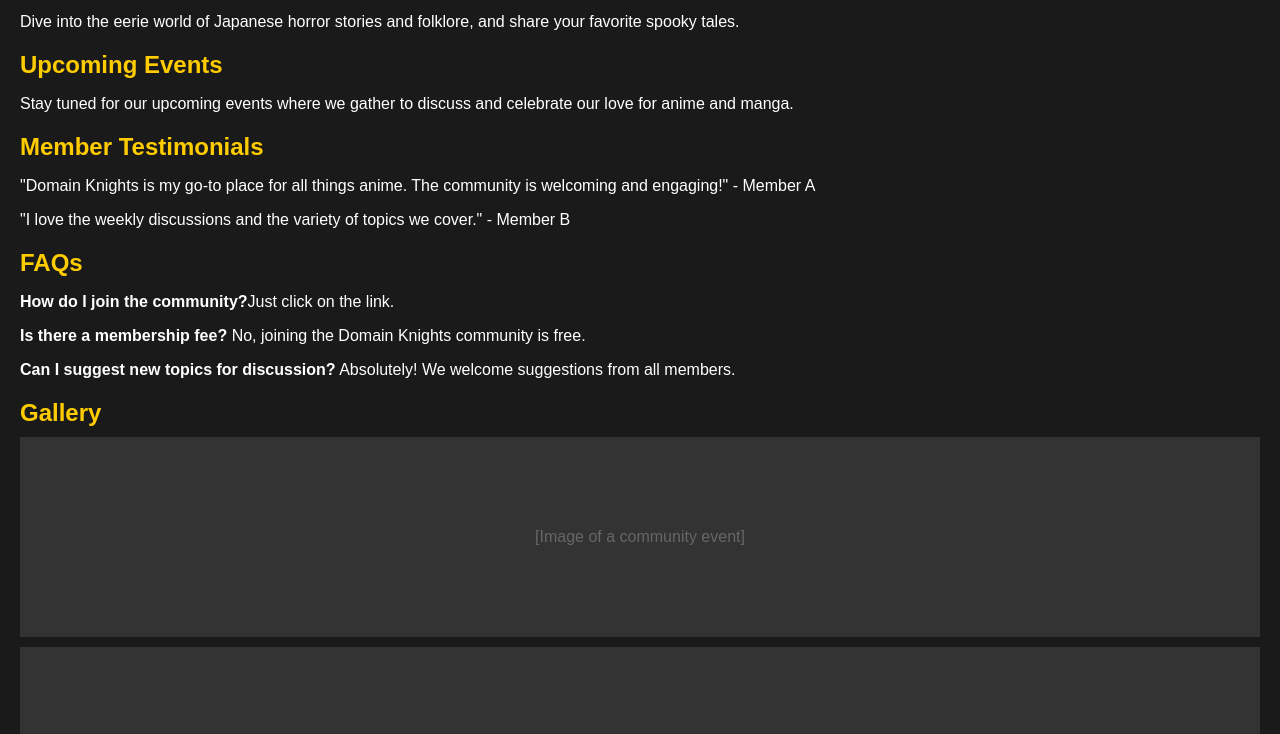
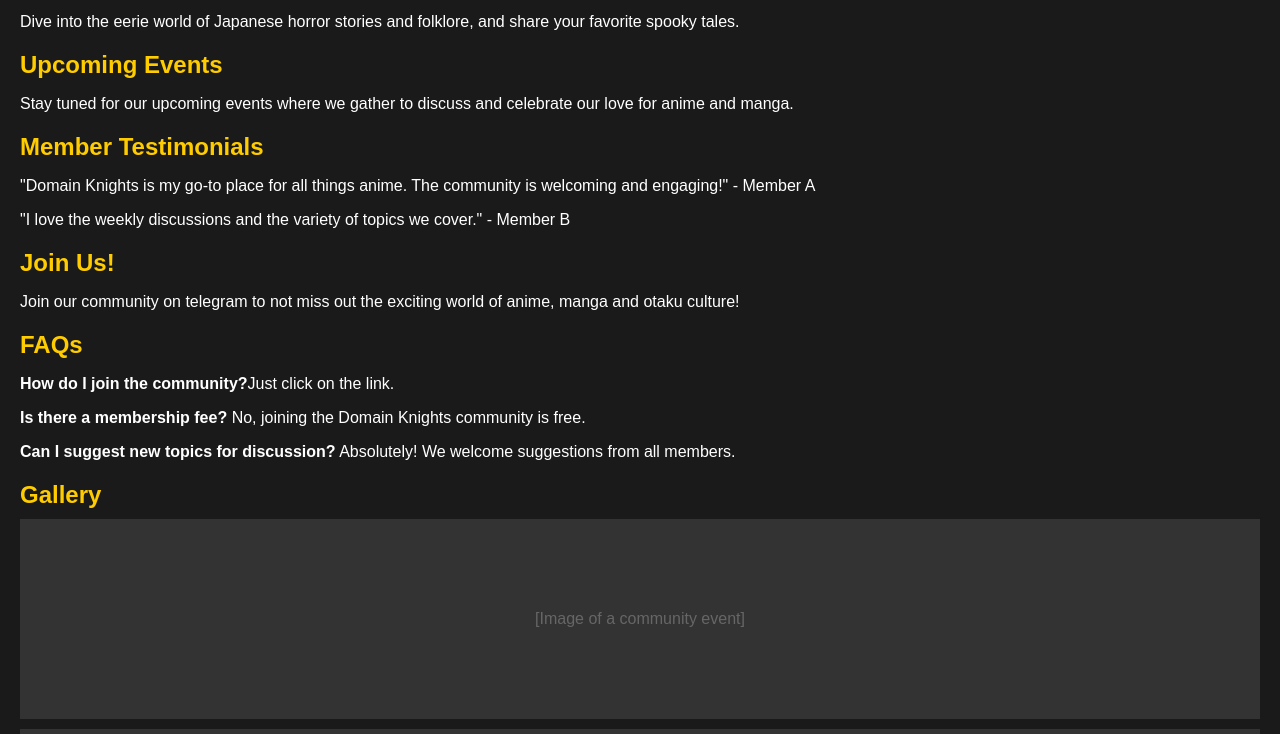
Before and after one commit to AgSpades/domain-knights-web, a plain HTML site: page index.html in a window 1280 px wide. Shown: the part 1462-2196 px from the top of the page. Drawn offline with Linux system fonts and the light colour scheme.

Commit message:
Add placeholder for joining.

```diff
--- a/index.html
+++ b/index.html
@@ -18,7 +18,7 @@
         <a href="#horror">Japanese Horror Stories</a>
         <a href="#events">Upcoming Events</a>
         <a href="#testimonials">Member Testimonials</a>
-        <a href="#contact">Contact Us</a>
+        <a href="#join">Join Us</a>
         <a href="#faq">FAQs</a>
         <a href="#gallery">Gallery</a>
     </nav>
@@ -74,14 +74,16 @@
             <p>"Domain Knights is my go-to place for all things anime. The community is welcoming and engaging!" - Member A</p>
             <p>"I love the weekly discussions and the variety of topics we cover." - Member B</p>
         </div>
-
+        <div id="join" class="join">
+            <h2>Join Us!</h2>
+            <p>Join our community on telegram to not miss out the exciting world of anime, manga and otaku culture!</p>
+        </div>
        <div id="faq" class="faq">
             <h2>FAQs</h2>
             <p><strong>How do I join the community?</strong>Just click on the link.</p>
             <p><strong>Is there a membership fee?</strong> No, joining the Domain Knights community is free.</p>
             <p><strong>Can I suggest new topics for discussion?</strong> Absolutely! We welcome suggestions from all members.</p>
         </div>
-
         <div id="gallery" class="gallery">
             <h2>Gallery</h2>
             <div class="image-placeholder">
```
Also changed, not shown: styles.css (+12 -0 lines).
